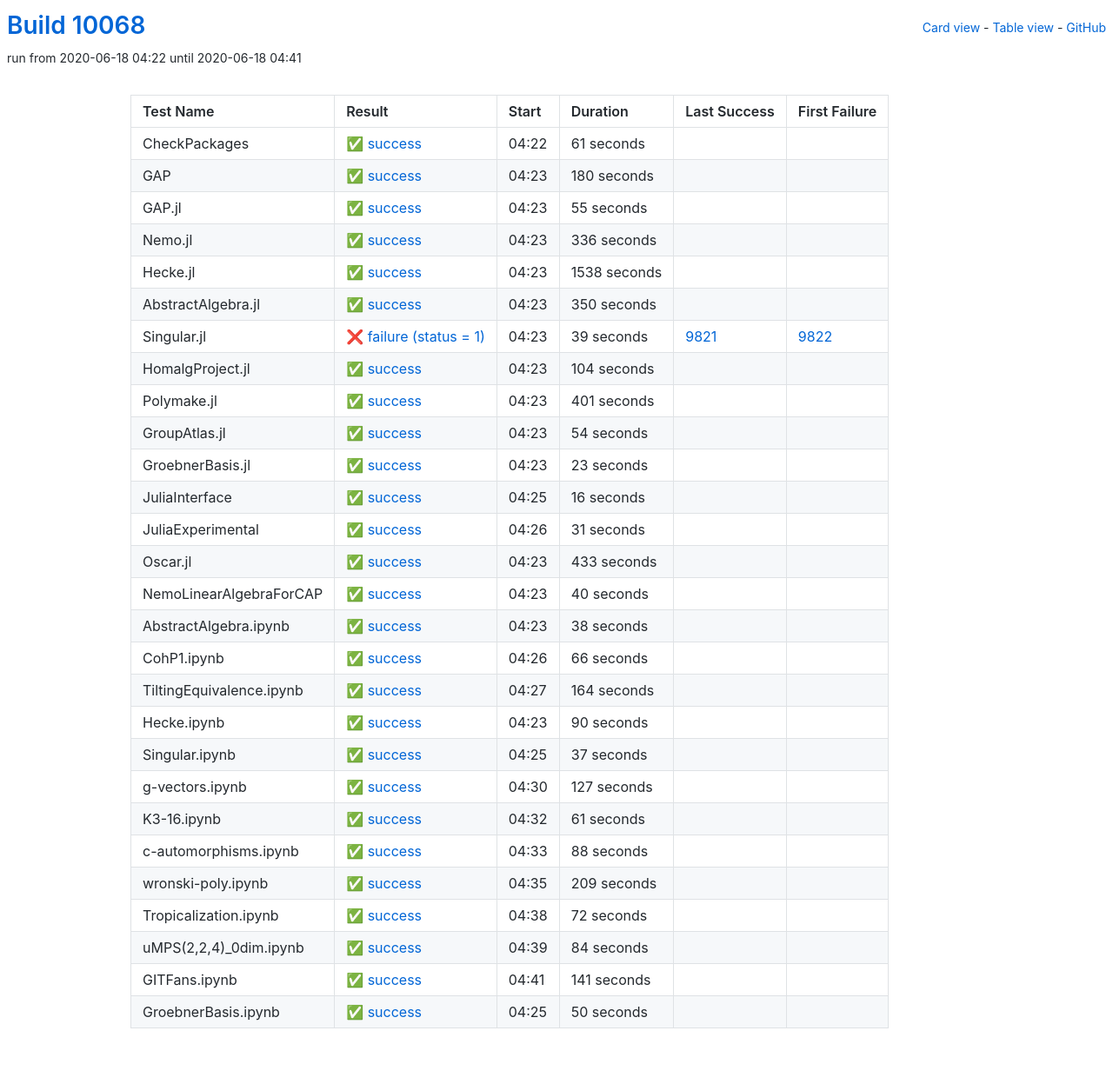
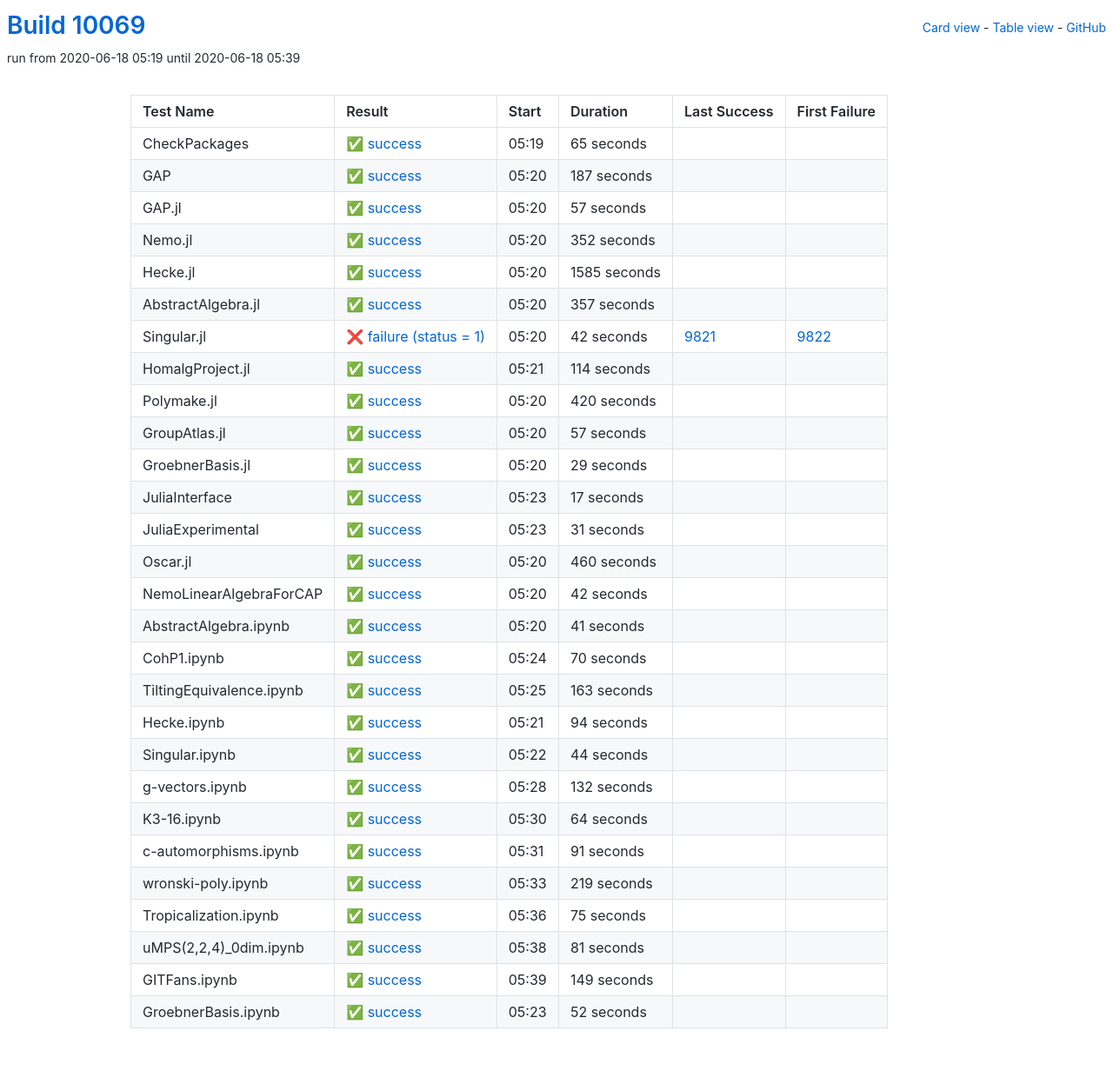
Before and after one commit to oscar-system/oscar-ci-status, a Jekyll site: the page built from table.html, in a window 1280 px wide. Shown: the whole page at 87% size. Built offline with Jekyll 4.4.1, drawn with Linux system fonts in a browser that asks for light colours.

Commit message:
Build #10069

```diff
--- a/_data/ci.yml
+++ b/_data/ci.yml
@@ -1,6 +1,6 @@
 ---
-build: 10068
-build_url: https://oscarci.mathematik.uni-kl.de/job/oscar/10068/
+build: 10069
+build_url: https://oscarci.mathematik.uni-kl.de/job/oscar/10069/
 job: oscar
 organization: oscar-system
 repo: oscar-ci-status
@@ -8,152 +8,152 @@
 tests:
 - name: CheckPackages
   id: checkpackages
-  log: https://oscarci.mathematik.uni-kl.de/job/oscar/10068/artifact/logs/build-10068/CheckPackages.log
-  start: 2020-06-18 04:22
+  log: https://oscarci.mathematik.uni-kl.de/job/oscar/10069/artifact/logs/build-10069/CheckPackages.log
+  start: 2020-06-18 05:19
   success: true
   exitcode: 0
   status: success
-  duration: 61
+  duration: 65
   last_success: false
   last_success_url:
   first_failure: false
   first_failure_url:
 - name: GAP
   id: gap
-  log: https://oscarci.mathematik.uni-kl.de/job/oscar/10068/artifact/logs/build-10068/GAP.log
-  start: 2020-06-18 04:23
+  log: https://oscarci.mathematik.uni-kl.de/job/oscar/10069/artifact/logs/build-10069/GAP.log
+  start: 2020-06-18 05:20
   success: true
   exitcode: 0
   status: success
-  duration: 180
+  duration: 187
   last_success: false
   last_success_url:
   first_failure: false
   first_failure_url:
 - name: GAP.jl
   id: gap-jl
-  log: https://oscarci.mathematik.uni-kl.de/job/oscar/10068/artifact/logs/build-10068/GAP.jl.log
-  start: 2020-06-18 04:23
+  log: https://oscarci.mathematik.uni-kl.de/job/oscar/10069/artifact/logs/build-10069/GAP.jl.log
+  start: 2020-06-18 05:20
   success: true
   exitcode: 0
   status: success
-  duration: 55
+  duration: 57
   last_success: false
   last_success_url:
   first_failure: false
   first_failure_url:
 - name: Nemo.jl
   id: nemo-jl
-  log: https://oscarci.mathematik.uni-kl.de/job/oscar/10068/artifact/logs/build-10068/Nemo.jl.log
-  start: 2020-06-18 04:23
+  log: https://oscarci.mathematik.uni-kl.de/job/oscar/10069/artifact/logs/build-10069/Nemo.jl.log
+  start: 2020-06-18 05:20
   success: true
   exitcode: 0
   status: success
-  duration: 336
+  duration: 352
   last_success: false
   last_success_url:
   first_failure: false
   first_failure_url:
 - name: Hecke.jl
   id: hecke-jl
-  log: https://oscarci.mathematik.uni-kl.de/job/oscar/10068/artifact/logs/build-10068/Hecke.jl.log
-  start: 2020-06-18 04:23
+  log: https://oscarci.mathematik.uni-kl.de/job/oscar/10069/artifact/logs/build-10069/Hecke.jl.log
+  start: 2020-06-18 05:20
   success: true
   exitcode: 0
   status: success
-  duration: 1538
+  duration: 1585
   last_success: false
   last_success_url:
   first_failure: false
   first_failure_url:
 - name: AbstractAlgebra.jl
   id: abstractalgebra-jl
-  log: https://oscarci.mathematik.uni-kl.de/job/oscar/10068/artifact/logs/build-10068/AbstractAlgebra.jl.log
-  start: 2020-06-18 04:23
+  log: https://oscarci.mathematik.uni-kl.de/job/oscar/10069/artifact/logs/build-10069/AbstractAlgebra.jl.log
+  start: 2020-06-18 05:20
   success: true
   exitcode: 0
   status: success
-  duration: 350
+  duration: 357
   last_success: false
   last_success_url:
   first_failure: false
   first_failure_url:
 - name: Singular.jl
   id: singular-jl
-  log: https://oscarci.mathematik.uni-kl.de/job/oscar/10068/artifact/logs/build-10068/Singular.jl.log
-  start: 2020-06-18 04:23
+  log: https://oscarci.mathematik.uni-kl.de/job/oscar/10069/artifact/logs/build-10069/Singular.jl.log
+  start: 2020-06-18 05:20
   success: false
   exitcode: 1
   status: failure
-  duration: 39
+  duration: 42
   last_success: 9821
   last_success_url: https://oscarci.mathematik.uni-kl.de/job/oscar/9821/
   first_failure: 9822
   first_failure_url: https://oscarci.mathematik.uni-kl.de/job/oscar/9822/
 - name: HomalgProject.jl
   id: homalgproject-jl
-  log: https://oscarci.mathematik.uni-kl.de/job/oscar/10068/artifact/logs/build-10068/HomalgProject.jl.log
-  start: 2020-06-18 04:23
+  log: https://oscarci.mathematik.uni-kl.de/job/oscar/10069/artifact/logs/build-10069/HomalgProject.jl.log
+  start: 2020-06-18 05:21
   success: true
   exitcode: 0
   status: success
-  duration: 104
+  duration: 114
   last_success: false
   last_success_url:
   first_failure: false
   first_failure_url:
 - name: Polymake.jl
   id: polymake-jl
-  log: https://oscarci.mathematik.uni-kl.de/job/oscar/10068/artifact/logs/build-10068/Polymake.jl.log
-  start: 2020-06-18 04:23
+  log: https://oscarci.mathematik.uni-kl.de/job/oscar/10069/artifact/logs/build-10069/Polymake.jl.log
+  start: 2020-06-18 05:20
   success: true
   exitcode: 0
   status: success
-  duration: 401
+  duration: 420
   last_success: false
   last_success_url:
   first_failure: false
   first_failure_url:
 - name: GroupAtlas.jl
   id: groupatlas-jl
-  log: https://oscarci.mathematik.uni-kl.de/job/oscar/10068/artifact/logs/build-10068/GroupAtlas.jl.log
-  start: 2020-06-18 04:23
+  log: https://oscarci.mathematik.uni-kl.de/job/oscar/10069/artifact/logs/build-10069/GroupAtlas.jl.log
+  start: 2020-06-18 05:20
   success: true
   exitcode: 0
   status: success
-  duration: 54
+  duration: 57
   last_success: false
   last_success_url:
   first_failure: false
   first_failure_url:
 - name: GroebnerBasis.jl
   id: groebnerbasis-jl
-  log: https://oscarci.mathematik.uni-kl.de/job/oscar/10068/artifact/logs/build-10068/GroebnerBasis.jl.log
-  start: 2020-06-18 04:23
+  log: https://oscarci.mathematik.uni-kl.de/job/oscar/10069/artifact/logs/build-10069/GroebnerBasis.jl.log
+  start: 2020-06-18 05:20
   success: true
   exitcode: 0
   status: success
-  duration: 23
+  duration: 29
   last_success: false
   last_success_url:
   first_failure: false
   first_failure_url:
 - name: JuliaInterface
   id: juliainterface
-  log: https://oscarci.mathematik.uni-kl.de/job/oscar/10068/artifact/logs/build-10068/JuliaInterface.log
-  start: 2020-06-18 04:25
+  log: https://oscarci.mathematik.uni-kl.de/job/oscar/10069/artifact/logs/build-10069/JuliaInterface.log
+  start: 2020-06-18 05:23
   success: true
   exitcode: 0
   status: success
-  duration: 16
+  duration: 17
   last_success: false
   last_success_url:
   first_failure: false
   first_failure_url:
 - name: JuliaExperimental
   id: juliaexperimental
-  log: https://oscarci.mathematik.uni-kl.de/job/oscar/10068/artifact/logs/build-10068/JuliaExperimental.log
-  start: 2020-06-18 04:26
+  log: https://oscarci.mathematik.uni-kl.de/job/oscar/10069/artifact/logs/build-10069/JuliaExperimental.log
+  start: 2020-06-18 05:23
   success: true
   exitcode: 0
   status: success
@@ -164,180 +164,180 @@
   first_failure_url:
 - name: Oscar.jl
   id: oscar-jl
-  log: https://oscarci.mathematik.uni-kl.de/job/oscar/10068/artifact/logs/build-10068/Oscar.jl.log
-  start: 2020-06-18 04:23
+  log: https://oscarci.mathematik.uni-kl.de/job/oscar/10069/artifact/logs/build-10069/Oscar.jl.log
+  start: 2020-06-18 05:20
   success: true
   exitcode: 0
   status: success
-  duration: 433
+  duration: 460
   last_success: false
   last_success_url:
   first_failure: false
   first_failure_url:
 - name: NemoLinearAlgebraForCAP
   id: nemolinearalgebraforcap
-  log: https://oscarci.mathematik.uni-kl.de/job/oscar/10068/artifact/logs/build-10068/NemoLinearAlgebraForCAP.log
-  start: 2020-06-18 04:23
+  log: https://oscarci.mathematik.uni-kl.de/job/oscar/10069/artifact/logs/build-10069/NemoLinearAlgebraForCAP.log
+  start: 2020-06-18 05:20
   success: true
   exitcode: 0
   status: success
-  duration: 40
+  duration: 42
   last_success: false
   last_success_url:
   first_failure: false
   first_failure_url:
 - name: AbstractAlgebra.ipynb
   id: abstractalgebra-ipynb
-  log: https://oscarci.mathematik.uni-kl.de/job/oscar/10068/artifact/logs/build-10068/AbstractAlgebra.ipynb.log
-  start: 2020-06-18 04:23
+  log: https://oscarci.mathematik.uni-kl.de/job/oscar/10069/artifact/logs/build-10069/AbstractAlgebra.ipynb.log
+  start: 2020-06-18 05:20
   success: true
   exitcode: 0
   status: success
-  duration: 38
+  duration: 41
   last_success: false
   last_success_url:
   first_failure: false
   first_failure_url:
 - name: CohP1.ipynb
   id: cohp1-ipynb
-  log: https://oscarci.mathematik.uni-kl.de/job/oscar/10068/artifact/logs/build-10068/CohP1.ipynb.log
-  start: 2020-06-18 04:26
+  log: https://oscarci.mathematik.uni-kl.de/job/oscar/10069/artifact/logs/build-10069/CohP1.ipynb.log
+  start: 2020-06-18 05:24
   success: true
   exitcode: 0
   status: success
-  duration: 66
+  duration: 70
   last_success: false
   last_success_url:
   first_failure: false
   first_failure_url:
 - name: TiltingEquivalence.ipynb
   id: tiltingequivalence-ipynb
-  log: https://oscarci.mathematik.uni-kl.de/job/oscar/10068/artifact/logs/build-10068/TiltingEquivalence.ipynb.log
-  start: 2020-06-18 04:27
+  log: https://oscarci.mathematik.uni-kl.de/job/oscar/10069/artifact/logs/build-10069/TiltingEquivalence.ipynb.log
+  start: 2020-06-18 05:25
   success: true
   exitcode: 0
   status: success
-  duration: 164
+  duration: 163
   last_success: false
   last_success_url:
   first_failure: false
   first_failure_url:
 - name: Hecke.ipynb
   id: hecke-ipynb
-  log: https://oscarci.mathematik.uni-kl.de/job/oscar/10068/artifact/logs/build-10068/Hecke.ipynb.log
-  start: 2020-06-18 04:23
+  log: https://oscarci.mathematik.uni-kl.de/job/oscar/10069/artifact/logs/build-10069/Hecke.ipynb.log
+  start: 2020-06-18 05:21
   success: true
   exitcode: 0
   status: success
-  duration: 90
+  duration: 94
   last_success: false
   last_success_url:
   first_failure: false
   first_failure_url:
 - name: Singular.ipynb
   id: singular-ipynb
-  log: https://oscarci.mathematik.uni-kl.de/job/oscar/10068/artifact/logs/build-10068/Singular.ipynb.log
-  start: 2020-06-18 04:25
+  log: https://oscarci.mathematik.uni-kl.de/job/oscar/10069/artifact/logs/build-10069/Singular.ipynb.log
+  start: 2020-06-18 05:22
   success: true
   exitcode: 0
   status: success
-  duration: 37
+  duration: 44
   last_success: false
   last_success_url:
   first_failure: false
   first_failure_url:
 - name: g-vectors.ipynb
   id: g-vectors-ipynb
-  log: https://oscarci.mathematik.uni-kl.de/job/oscar/10068/artifact/logs/build-10068/g-vectors.ipynb.log
-  start: 2020-06-18 04:30
+  log: https://oscarci.mathematik.uni-kl.de/job/oscar/10069/artifact/logs/build-10069/g-vectors.ipynb.log
+  start: 2020-06-18 05:28
   success: true
   exitcode: 0
   status: success
-  duration: 127
+  duration: 132
   last_success: false
   last_success_url:
   first_failure: false
   first_failure_url:
 - name: K3-16.ipynb
   id: k3-16-ipynb
-  log: https://oscarci.mathematik.uni-kl.de/job/oscar/10068/artifact/logs/build-10068/K3-16.ipynb.log
-  start: 2020-06-18 04:32
+  log: https://oscarci.mathematik.uni-kl.de/job/oscar/10069/artifact/logs/build-10069/K3-16.ipynb.log
+  start: 2020-06-18 05:30
   success: true
   exitcode: 0
   status: success
-  duration: 61
+  duration: 64
   last_success: false
   last_success_url:
   first_failure: false
   first_failure_url:
 - name: c-automorphisms.ipynb
   id: c-automorphisms-ipynb
-  log: https://oscarci.mathematik.uni-kl.de/job/oscar/10068/artifact/logs/build-10068/c-automorphisms.ipynb.log
-  start: 2020-06-18 04:33
+  log: https://oscarci.mathematik.uni-kl.de/job/oscar/10069/artifact/logs/build-10069/c-automorphisms.ipynb.log
+  start: 2020-06-18 05:31
   success: true
   exitcode: 0
   status: success
-  duration: 88
+  duration: 91
   last_success: false
   last_success_url:
   first_failure: false
   first_failure_url:
 - name: wronski-poly.ipynb
   id: wronski-poly-ipynb
-  log: https://oscarci.mathematik.uni-kl.de/job/oscar/10068/artifact/logs/build-10068/wronski-poly.ipynb.log
-  start: 2020-06-18 04:35
+  log: https://oscarci.mathematik.uni-kl.de/job/oscar/10069/artifact/logs/build-10069/wronski-poly.ipynb.log
+  start: 2020-06-18 05:33
   success: true
   exitcode: 0
   status: success
-  duration: 209
+  duration: 219
   last_success: false
   last_success_url:
   first_failure: false
   first_failure_url:
 - name: Tropicalization.ipynb
   id: tropicalization-ipynb
-  log: https://oscarci.mathematik.uni-kl.de/job/oscar/10068/artifact/logs/build-10068/Tropicalization.ipynb.log
-  start: 2020-06-18 04:38
+  log: https://oscarci.mathematik.uni-kl.de/job/oscar/10069/artifact/logs/build-10069/Tropicalization.ipynb.log
+  start: 2020-06-18 05:36
   success: true
   exitcode: 0
   status: success
-  duration: 72
+  duration: 75
   last_success: false
   last_success_url:
   first_failure: false
   first_failure_url:
 - name: uMPS(2,2,4)_0dim.ipynb
   id: umps-2-2-4-0dim-ipynb
-  log: https://oscarci.mathematik.uni-kl.de/job/oscar/10068/artifact/logs/build-10068/uMPS-2-2-4-_0dim.ipynb.log
-  start: 2020-06-18 04:39
+  log: https://oscarci.mathematik.uni-kl.de/job/oscar/10069/artifact/logs/build-10069/uMPS-2-2-4-_0dim.ipynb.log
+  start: 2020-06-18 05:38
   success: true
   exitcode: 0
   status: success
-  duration: 84
+  duration: 81
   last_success: false
   last_success_url:
   first_failure: false
   first_failure_url:
 - name: GITFans.ipynb
   id: gitfans-ipynb
-  log: https://oscarci.mathematik.uni-kl.de/job/oscar/10068/artifact/logs/build-10068/GITFans.ipynb.log
-  start: 2020-06-18 04:41
+  log: https://oscarci.mathematik.uni-kl.de/job/oscar/10069/artifact/logs/build-10069/GITFans.ipynb.log
+  start: 2020-06-18 05:39
   success: true
   exitcode: 0
   status: success
-  duration: 141
+  duration: 149
   last_success: false
   last_success_url:
   first_failure: false
   first_failure_url:
 - name: GroebnerBasis.ipynb
   id: groebnerbasis-ipynb
-  log: https://oscarci.mathematik.uni-kl.de/job/oscar/10068/artifact/logs/build-10068/GroebnerBasis.ipynb.log
-  start: 2020-06-18 04:25
+  log: https://oscarci.mathematik.uni-kl.de/job/oscar/10069/artifact/logs/build-10069/GroebnerBasis.ipynb.log
+  start: 2020-06-18 05:23
   success: true
   exitcode: 0
   status: success
-  duration: 50
+  duration: 52
   last_success: false
   last_success_url:
   first_failure: false
```
Also changed, not shown: README.md.
